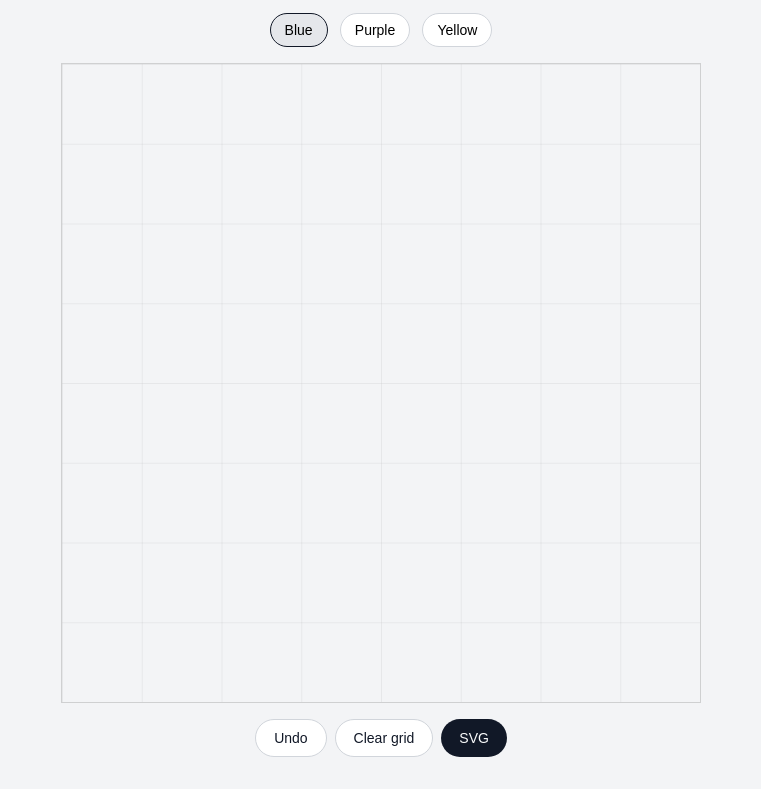
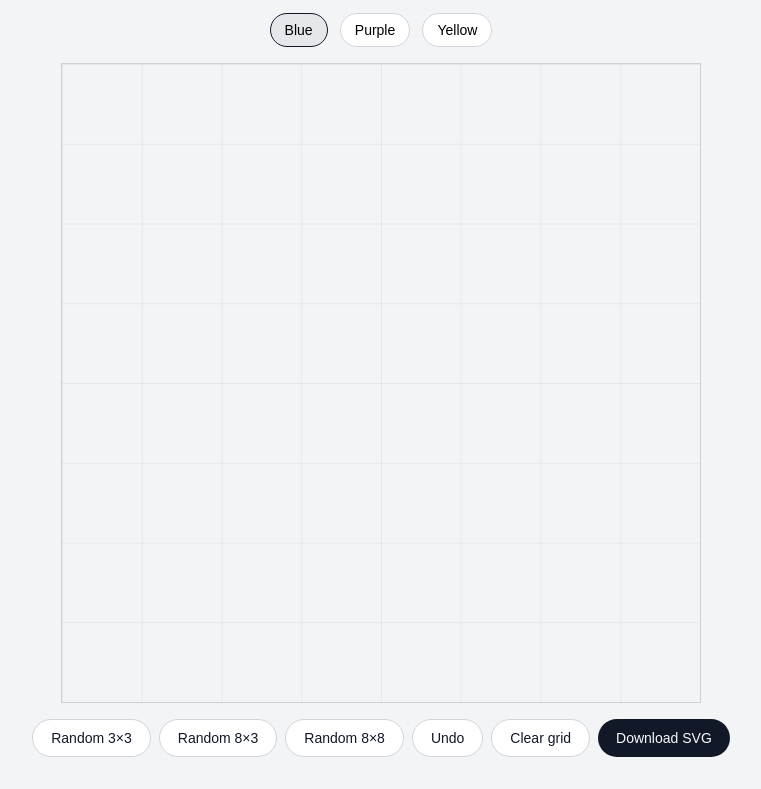
Before and after one commit to Pepper-studio/shape-grid-art, a plain HTML site: page index.html in a window 1280 px wide. Shown: the part 164-953 px from the top of the page, without its empty margins (259-1020 px from the left). Drawn offline with Linux system fonts and the light colour scheme.

Commit message:
Update index.html

```diff
--- a/index.html
+++ b/index.html
@@ -23,9 +23,12 @@
   <div class="grid" id="grid"></div>
 
 <div class="actions">
+  <button id="rand3x3Btn" class="secondary-btn">Random 3×3</button>
+  <button id="randBannerBtn" class="secondary-btn">Random 8×3</button>
+  <button id="randFullBtn" class="secondary-btn">Random 8×8</button>
   <button id="undoBtn" class="secondary-btn">Undo</button>
   <button id="clearBtn" class="secondary-btn">Clear grid</button>
-  <button id="downloadBtn" class="download-btn">SVG</button>
+  <button id="downloadBtn" class="download-btn">Download SVG</button>
 </div>
 
   <!-- html2canvas for PNG export -->
```
